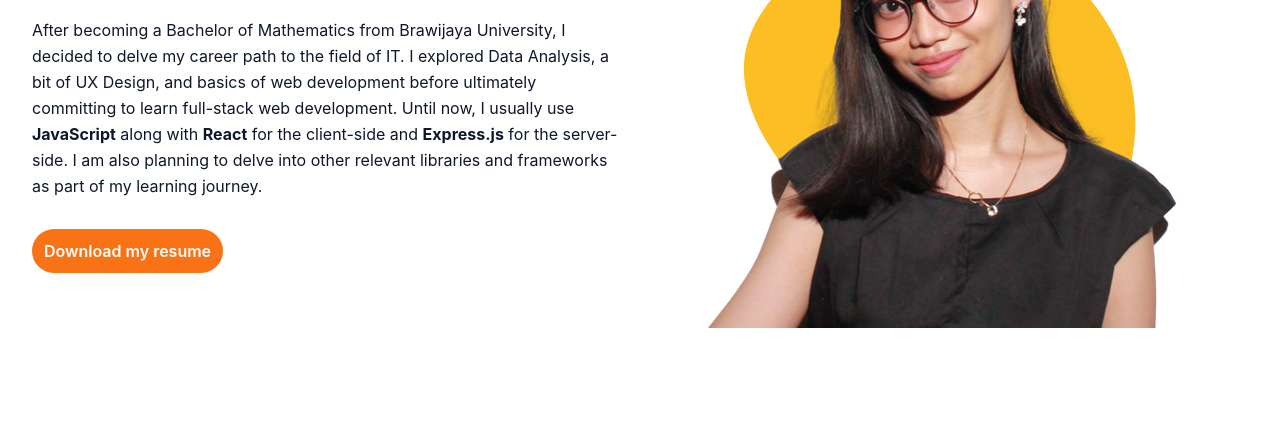
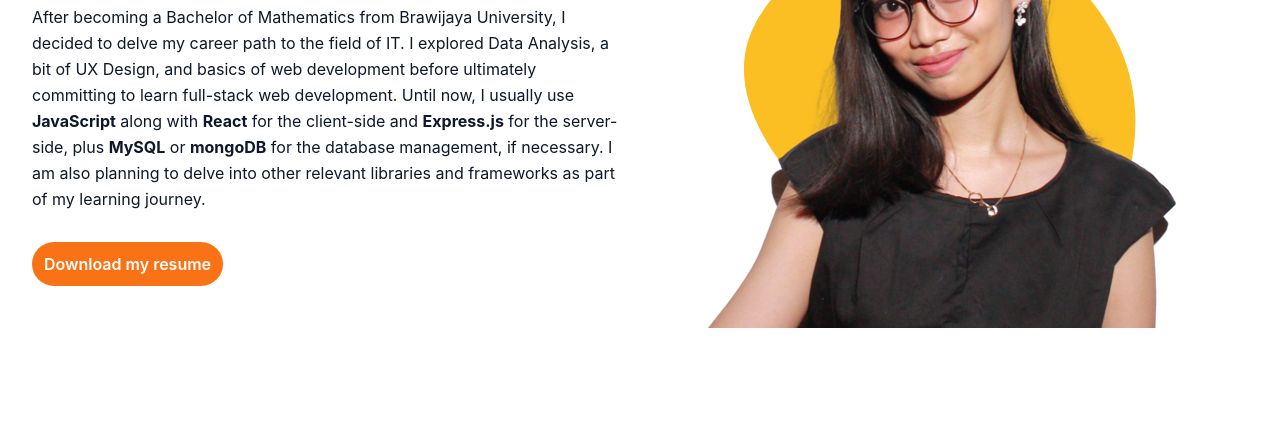
Before and after one commit to auraselena/auraselena.github.io, a plain HTML site: page index.html in a window 1280 px wide. Shown: the part 316-753 px from the top of the page. Drawn offline with Linux system fonts and the light colour scheme.

Commit message:
update summary

```diff
--- a/index.html
+++ b/index.html
@@ -41,7 +41,7 @@
             <h2 class="font-medium text-lg text-primary mb-5">a <span class="text-red-800 lg:text-2xl">full-stack web developer</span> based in Bandung, Indonesia</h2>
             <p class="mb-10 leading-relaxed text-secondary text-base">
               After becoming a Bachelor of Mathematics from Brawijaya University, I decided to delve my career path to the field of IT. I explored Data Analysis, a bit of UX Design, and basics of web development before ultimately committing
-              to learn full-stack web development. Until now, I usually use <b>JavaScript</b> along with <b>React</b> for the client-side and <b>Express.js</b> for the server-side. I am also planning to delve into other relevant libraries
+              to learn full-stack web development. Until now, I usually use <b>JavaScript</b> along with <b>React</b> for the client-side and <b>Express.js</b> for the server-side, plus <b>MySQL</b> or <b>mongoDB</b> for the database management, if necessary. I am also planning to delve into other relevant libraries
               and frameworks as part of my learning journey.
             </p>
 
```
